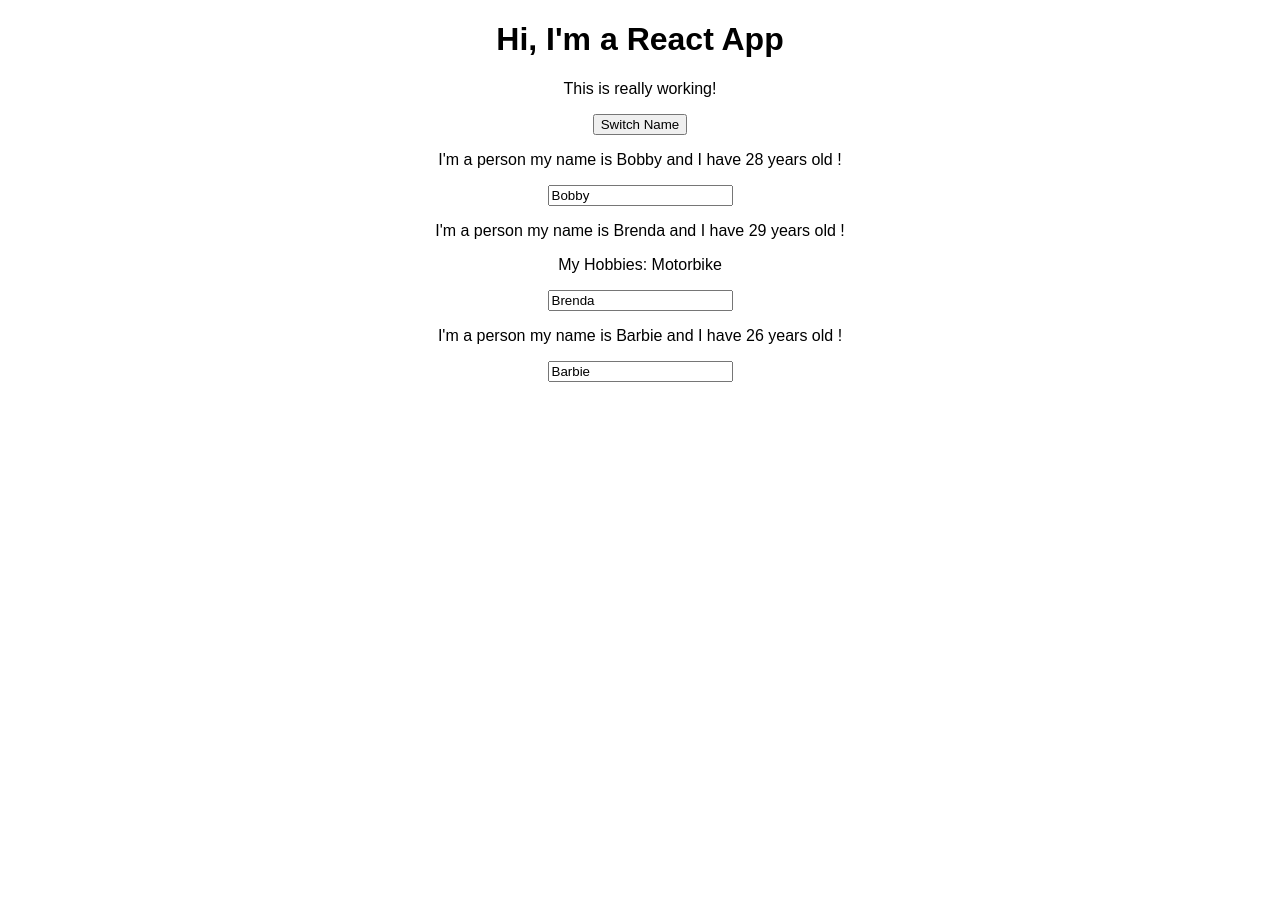
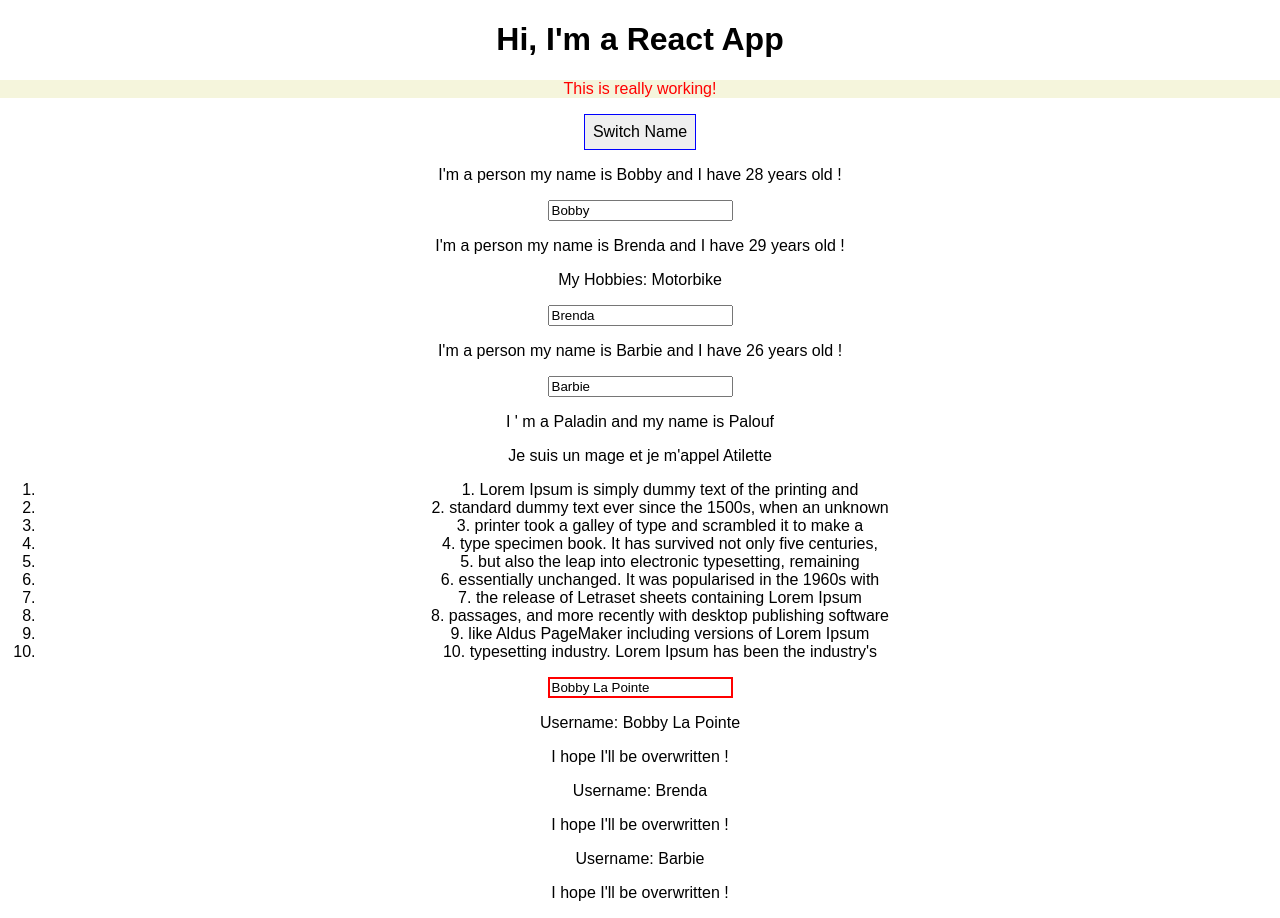
Before and after one commit to DOligex/react-complete-guide, a React (Create React App) app: page / in a window 1280 px wide. Before the commit the page ends 800 px from the top, so only its background shows below. Built offline with nearby package versions, Linux system fonts and the light colour scheme.

Commit message:
feat 50 assignment solution option

```diff
--- a/src/App.css
+++ b/src/App.css
@@ -1,3 +1,8 @@
 .App {
   text-align: center;
 }
+
+.person {
+  background-color: beige;
+  color: red;
+}
--- a/src/App.js
+++ b/src/App.js
@@ -2,9 +2,15 @@ import React, { Component } from 'react';
 import './App.css';
 // React components
 import Person from './Person/Person';
+import Pala from './Person/pala';
+import Mage from './Person/mage';
+import UserInput from './userInput/userInput';
+import UserOutput from './userOutput/userOutput';
 
 class App extends Component {
+
   state = {
+    username: 'Bobby La Pointe',
     persons: [
       { name: 'Bobby', age: 28 },
       { name: 'Brenda', age: 29 },
@@ -13,8 +19,11 @@ class App extends Component {
     otherState: 'some other value'
   };
 
+  usernameChangedHandler = (event) => {
+    this.setState({username: event.target.value});
+  }
+
   switchNameHandler = (newName) => {
-    // console.log('Was clicked!');
     this.setState({
       persons: [
         { name: newName, age: 28 },
@@ -29,17 +38,28 @@ class App extends Component {
       persons: [
         { name: 'Bobby', age: 28 },
         { name: event.target.value, age: 29 },
-        { name: 'Barbie', age: 26 }
+        { name: 'Barbie', age: 99 },
       ]
     });
   }
 
   render() {
+
+    const style = {
+      backGroundColor: 'white',
+      font: 'inherit',
+      border: '1px solid blue',
+      padding: '8px',
+      cursor: 'pointer'
+    }
+
     return (
       <div className="App">
         <h1>Hi, I'm a React App</h1>
-        <p>This is really working!</p>
-        <button onClick={() => this.switchNameHandler('Maximus!!')}>Switch Name</button>
+        <p className="person">This is really working!</p>
+        <button
+          style={style}
+          onClick={() => this.switchNameHandler('Maximus!!')}>Switch Name</button>
         <Person
           name={this.state.persons[0].name}
           age={this.state.persons[0].age}
@@ -56,10 +76,38 @@ class App extends Component {
           name={this.state.persons[2].name}
           age={this.state.persons[2].age}
         />
+
+        <Pala name='Palouf'> </Pala>
+        <Mage name='Atilette'></Mage>
+
+        <div className="App">
+          <ol>
+            <li>1. Lorem Ipsum is simply dummy text of the printing and</li>
+            <li>2. standard dummy text ever since the 1500s, when an unknown </li>
+            <li>3. printer took a galley of type and scrambled it to make a </li>
+            <li>4. type specimen book. It has survived not only five centuries,</li>
+            <li>5. but also the leap into electronic typesetting, remaining </li>
+            <li>6. essentially unchanged. It was popularised in the 1960s with</li>
+            <li>7. the release of Letraset sheets containing Lorem Ipsum </li>
+            <li>8. passages, and more recently with desktop publishing software</li>
+            <li>9. like Aldus PageMaker including versions of Lorem Ipsum</li>
+            <li>10. typesetting industry. Lorem Ipsum has been the industry's </li>
+          </ol>
+
+          <UserInput
+            changed={this.usernameChangedHandler}
+            currentName={this.state.username} />
+
+          <UserOutput userName={this.state.username}/>
+          <UserOutput userName="Brenda"/>
+          <UserOutput userName="Barbie"/>
+        </div>
+
       </div>
-    );
-    // return React.createElement('div', {className: 'App'}, React.createElement('h1', null, 'Does this work now?'));
+
+
+      );
+    }
   }
-}
 
-export default App;
+  export default App;
--- /dev/null
+++ b/src/userInput/userInput.js
@@ -0,0 +1,13 @@
+import React from 'react';
+
+const userInput = (props) => {
+    const inputStyle = {
+        border: '2px solid red'
+    };
+    return <input type="text"
+        style = {inputStyle}
+        onChange={props.changed}
+        value={props.currentName}/>
+}
+
+export default userInput;
--- /dev/null
+++ b/src/userOutput/userOutput.js
@@ -0,0 +1,10 @@
+import React from 'react';
+
+const userOutput = (props) => {
+    return <div>
+        <p>Username: {props.userName}</p>
+        <p>I hope I'll be  overwritten !</p>
+    </div>
+}
+
+export default userOutput;
```
